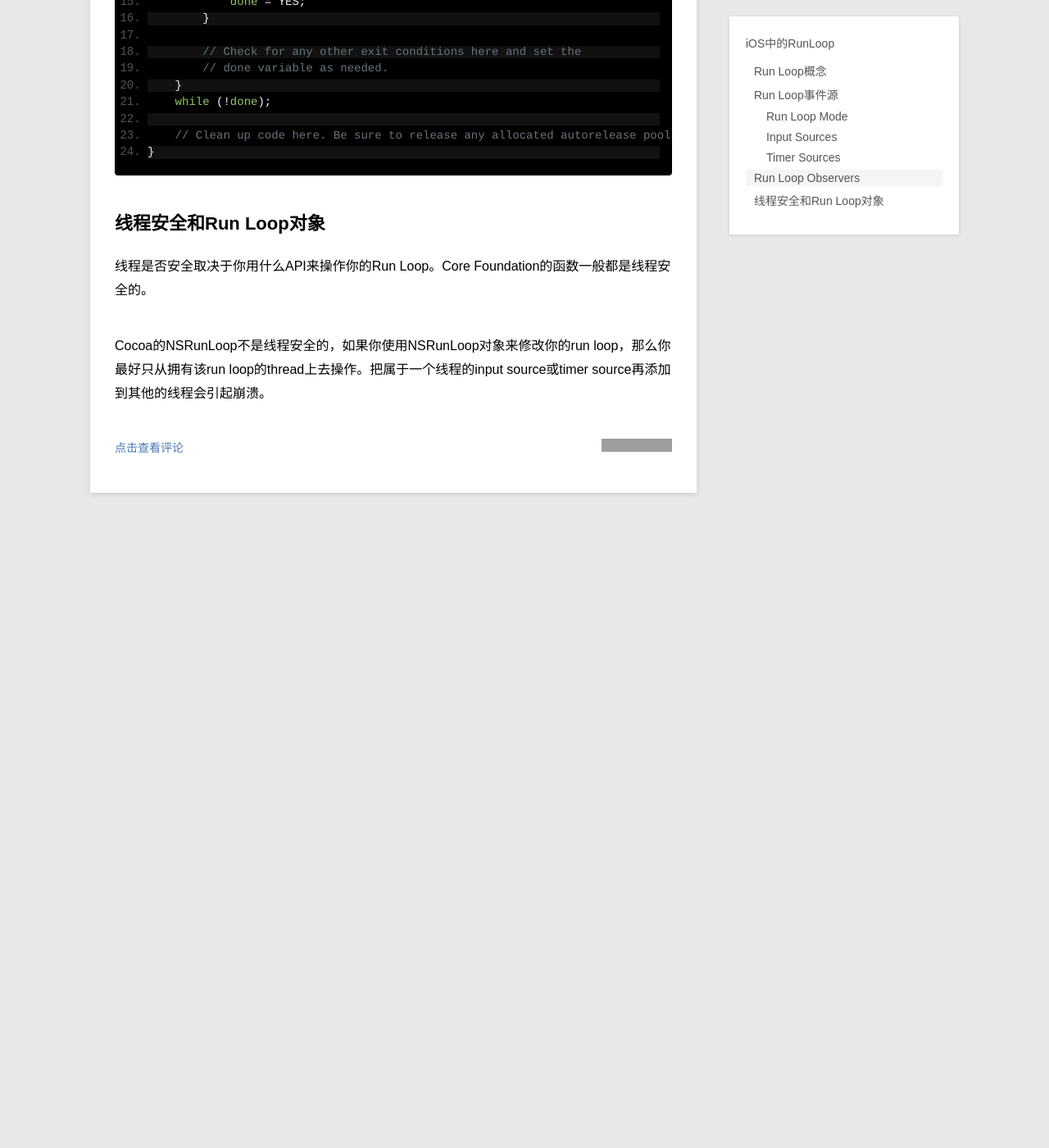
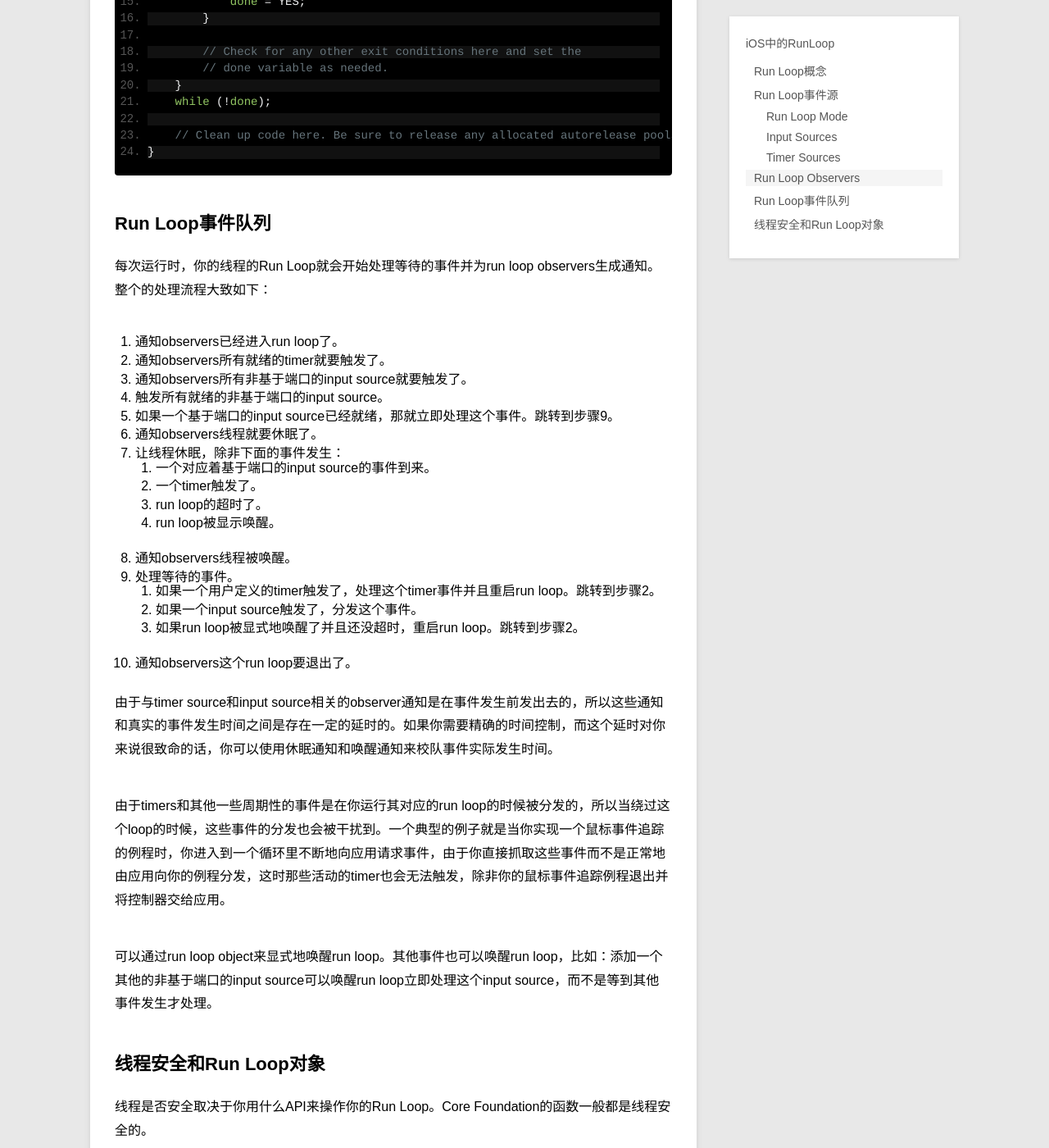
Before and after one commit to samirchen/samirchen.github.io, a Jekyll site: the page built from _posts/blog/2014-10-07-ios-runloop.md, in a window 1280 px wide and 1400 px high, scrolled down 15978 px. Shown: the whole window at 82% size. Built offline with Jekyll 4.4.1, drawn with Linux system fonts in a browser that asks for light colours; Markdown is read by kramdown in place of the engine named in the settings; before the commit the page ends 16659 px from its top, so only the background shows below that; grey boxes are pictures that could not be loaded.

Commit message:
edit blog

```diff
--- a/_posts/blog/2014-10-07-ios-runloop.md
+++ b/_posts/blog/2014-10-07-ios-runloop.md
@@ -501,6 +501,33 @@ Timer Source会在预设的时间点同步地分发事件到你的线程上。Ti
 	    // Clean up code here. Be sure to release any allocated autorelease pools.
 	}
 
+##Run Loop事件队列
+每次运行时，你的线程的Run Loop就会开始处理等待的事件并为run loop observers生成通知。整个的处理流程大致如下：
+
+1. 通知observers已经进入run loop了。
+2. 通知observers所有就绪的timer就要触发了。
+3. 通知observers所有非基于端口的input source就要触发了。
+4. 触发所有就绪的非基于端口的input source。
+5. 如果一个基于端口的input source已经就绪，那就立即处理这个事件。跳转到步骤9。
+6. 通知observers线程就要休眠了。
+7. 让线程休眠，除非下面的事件发生：
+	* 一个对应着基于端口的input source的事件到来。
+	* 一个timer触发了。
+	* run loop的超时了。
+	* run loop被显示唤醒。
+8. 通知observers线程被唤醒。
+9. 处理等待的事件。
+	* 如果一个用户定义的timer触发了，处理这个timer事件并且重启run loop。跳转到步骤2。
+	* 如果一个input source触发了，分发这个事件。
+	* 如果run loop被显式地唤醒了并且还没超时，重启run loop。跳转到步骤2。
+10. 通知observers这个run loop要退出了。
+
+由于与timer source和input source相关的observer通知是在事件发生前发出去的，所以这些通知和真实的事件发生时间之间是存在一定的延时的。如果你需要精确的时间控制，而这个延时对你来说很致命的话，你可以使用休眠通知和唤醒通知来校队事件实际发生时间。
+
+由于timers和其他一些周期性的事件是在你运行其对应的run loop的时候被分发的，所以当绕过这个loop的时候，这些事件的分发也会被干扰到。一个典型的例子就是当你实现一个鼠标事件追踪的例程时，你进入到一个循环里不断地向应用请求事件，由于你直接抓取这些事件而不是正常地由应用向你的例程分发，这时那些活动的timer也会无法触发，除非你的鼠标事件追踪例程退出并将控制器交给应用。
+
+可以通过run loop object来显式地唤醒run loop。其他事件也可以唤醒run loop，比如：添加一个其他的非基于端口的input source可以唤醒run loop立即处理这个input source，而不是等到其他事件发生才处理。
+
 
 ##线程安全和Run Loop对象
 线程是否安全取决于你用什么API来操作你的Run Loop。Core Foundation的函数一般都是线程安全的。
```
